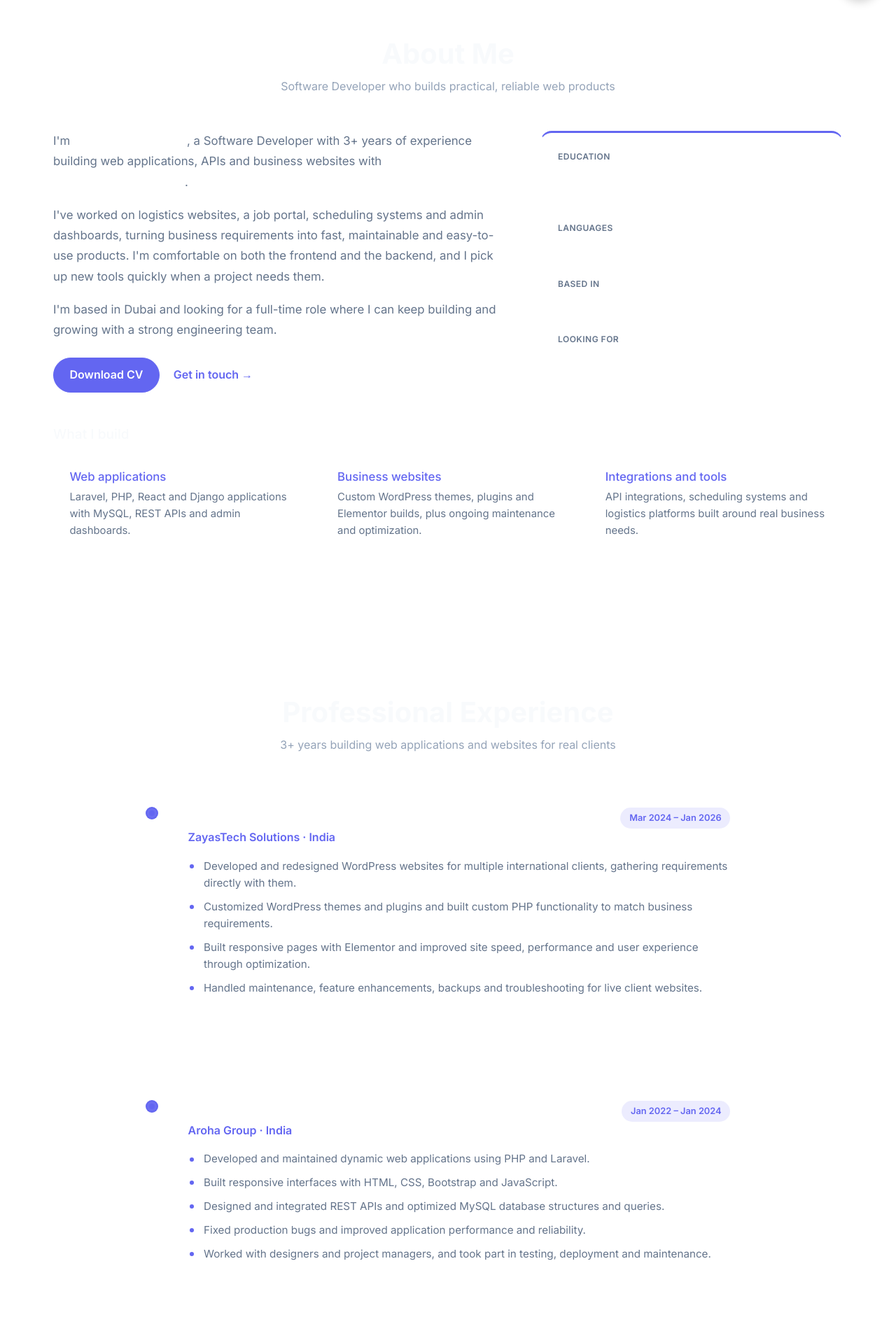
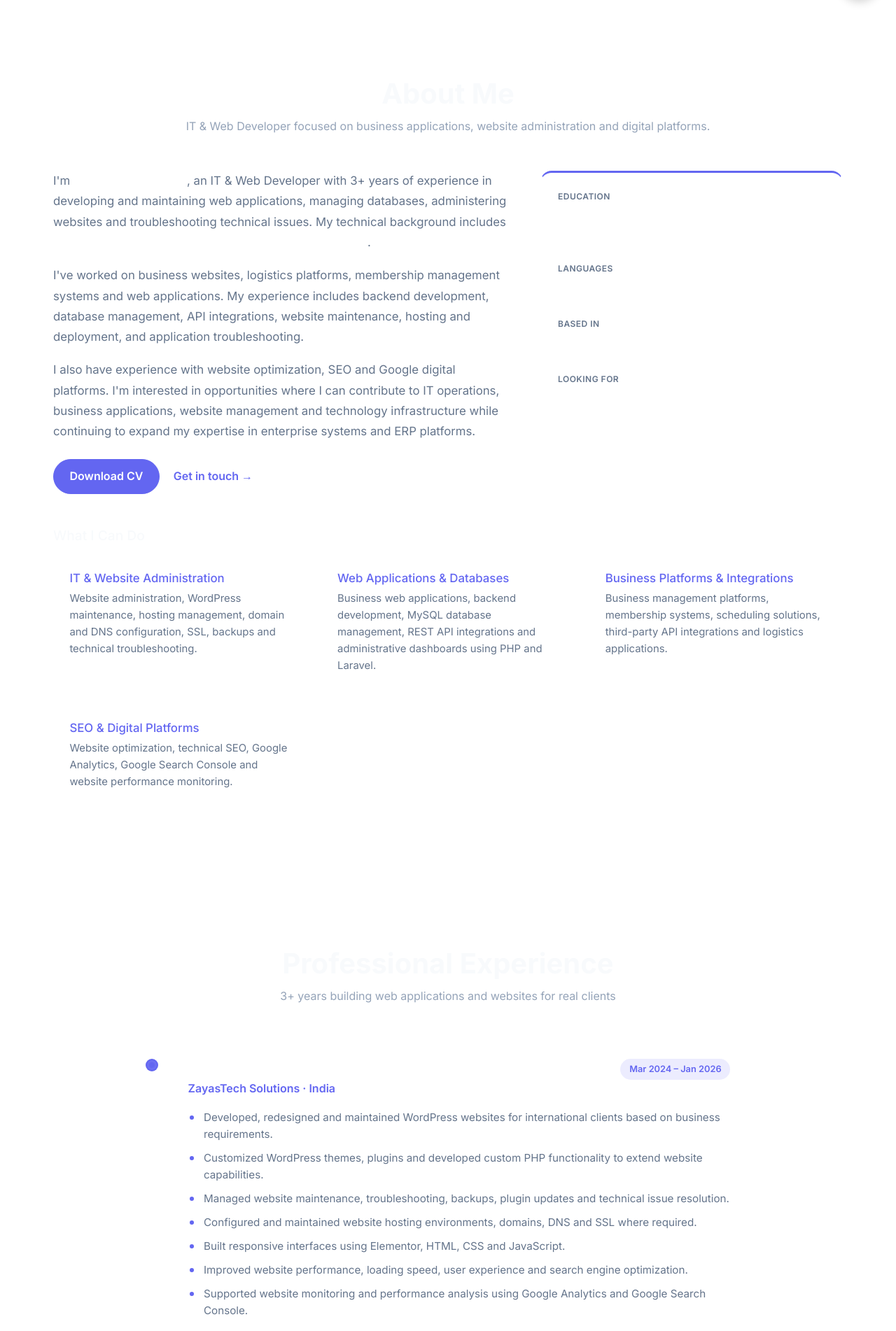
Before and after one commit to zeeyan23/my_portflio, a React (Vite) app: page / in a window 1280 px wide. Shown: the part 778-2680 px from the top of the page at 70% size. Built offline with nearby package versions, Linux system fonts and the light colour scheme.

Commit message:
improved contents

```diff
--- a/src/components/About.jsx
+++ b/src/components/About.jsx
@@ -1,16 +1,20 @@
+
 const services = [
   {
-    title: "Web applications",
-    text: "Laravel, PHP, React and Django applications with MySQL, REST APIs and admin dashboards.",
+    title: "IT & Website Administration",
+    text: "Website administration, WordPress maintenance, hosting management, domain and DNS configuration, SSL, backups and technical troubleshooting.",
   },
   {
-    title: "Business websites",
-    text: "Custom WordPress themes, plugins and Elementor builds, plus ongoing maintenance and optimization.",
+    title: "Web Applications & Databases",
+    text: "Business web applications, backend development, MySQL database management, REST API integrations and administrative dashboards using PHP and Laravel.",
   },
   {
-    title: "Integrations and tools",
-    text: "API integrations, scheduling systems and logistics platforms built around real business needs.",
-    // FILL: only keep "scheduling" and "logistics" if you built them
+    title: "Business Platforms & Integrations",
+    text: "Business management platforms, membership systems, scheduling solutions, third-party API integrations and logistics applications.",
+  },
+  {
+    title: "SEO & Digital Platforms",
+    text: "Website optimization, technical SEO, Google Analytics, Google Search Console and website performance monitoring.",
   },
 ];
 
@@ -21,7 +25,10 @@ const details = [
   },
   { label: "Languages", value: "English, Hindi, Urdu, Kannada" },
   { label: "Based in", value: "Dubai, UAE" },
-  { label: "Looking for", value: "Full-time Software Developer roles in the UAE" },
+  {
+    label: "Looking for",
+    value: "IT Administrator, ERP Support & Web Developer roles",
+  },
 ];
 
 function About() {
@@ -30,35 +37,51 @@ function About() {
       <div className="container">
         <div className="section-title">
           <h2 id="about-heading">About Me</h2>
-          <p>Software Developer who builds practical, reliable web products</p>
+          <p>
+            IT & Web Developer focused on business applications,
+            website administration and digital platforms.
+          </p>
         </div>
 
         <div className="about-layout">
           <div className="about-story">
             <p>
-              I'm <strong className="text-white">Mohammad Zeeyan</strong>, a Software Developer with
-              3+ years of experience building web applications, APIs and
-              business websites with{" "}
-              <strong className="text-white">Laravel, PHP, React, WordPress and MySQL</strong>.
+              I'm <strong className="text-white">Mohammad Zeeyan</strong>,
+              an IT & Web Developer with 3+ years of experience in
+              developing and maintaining web applications, managing
+              databases, administering websites and troubleshooting
+              technical issues. My technical background includes{" "}
+              <strong className="text-white">
+                PHP, Laravel, WordPress, MySQL, React and REST APIs
+              </strong>.
             </p>
 
             <p>
-              I've worked on logistics websites, a job portal, scheduling
-              systems and admin dashboards, turning business requirements into
-              fast, maintainable and easy-to-use products. I'm comfortable on
-              both the frontend and the backend, and I pick up new tools
-              quickly when a project needs them.
+              I've worked on business websites, logistics platforms,
+              membership management systems and web applications.
+              My experience includes backend development, database
+              management, API integrations, website maintenance,
+              hosting and deployment, and application troubleshooting.
             </p>
 
             <p>
-              I'm based in Dubai and looking for a full-time role where I can
-              keep building and growing with a strong engineering team.
+              I also have experience with website optimization,
+              SEO and Google digital platforms. I'm interested in
+              opportunities where I can contribute to IT operations,
+              business applications, website management and
+              technology infrastructure while continuing to expand
+              my expertise in enterprise systems and ERP platforms.
             </p>
 
             <div className="about-actions">
-              <a href="/Mohammad_Zeeyan_Full_Stack_Developer_CV.pdf" className="about-btn" download>
+              <a
+                href="/Mohammad_Zeeyan_IT_ERP_Administrator_CV.pdf"
+                className="about-btn"
+                download
+              >
                 Download CV
               </a>
+
               <a href="#contact" className="about-link">
                 Get in touch →
               </a>
@@ -77,7 +100,8 @@ function About() {
           </aside>
         </div>
 
-        <h3 className="about-subtitle">What I build</h3>
+        <h3 className="about-subtitle">What I Can Do</h3>
+
         <div className="about-services">
           {services.map((service) => (
             <article className="about-service" key={service.title}>
--- a/src/components/Experience.jsx
+++ b/src/components/Experience.jsx
@@ -1,3 +1,4 @@
+
 const experience = [
   {
     title: "Web Developer",
@@ -6,14 +7,24 @@ const experience = [
     start: { label: "Mar 2024", iso: "2024-03" },
     end: { label: "Jan 2026", iso: "2026-01" },
     highlights: [
-      "Developed and redesigned WordPress websites for multiple international clients, gathering requirements directly with them.",
-      "Customized WordPress themes and plugins and built custom PHP functionality to match business requirements.",
-      "Built responsive pages with Elementor and improved site speed, performance and user experience through optimization.",
-      "Handled maintenance, feature enhancements, backups and troubleshooting for live client websites.",
-      // Add a measurable result here if you have one, for example:
-      // "Improved page load time on X sites from A s to B s"
+      "Developed, redesigned and maintained WordPress websites for international clients based on business requirements.",
+      "Customized WordPress themes, plugins and developed custom PHP functionality to extend website capabilities.",
+      "Managed website maintenance, troubleshooting, backups, plugin updates and technical issue resolution.",
+      "Configured and maintained website hosting environments, domains, DNS and SSL where required.",
+      "Built responsive interfaces using Elementor, HTML, CSS and JavaScript.",
+      "Improved website performance, loading speed, user experience and search engine optimization.",
+      "Supported website monitoring and performance analysis using Google Analytics and Google Search Console."
     ],
-    technologies: ["WordPress", "PHP", "Elementor", "JavaScript", "HTML", "CSS"],
+    technologies: [
+      "WordPress",
+      "PHP",
+      "Elementor",
+      "JavaScript",
+      "HTML",
+      "CSS",
+      "SEO",
+      "Google Analytics"
+    ],
   },
   {
     title: "Software Developer",
@@ -22,16 +33,27 @@ const experience = [
     start: { label: "Jan 2022", iso: "2022-01" },
     end: { label: "Jan 2024", iso: "2024-01" },
     highlights: [
-      "Developed and maintained dynamic web applications using PHP and Laravel.",
-      "Built responsive interfaces with HTML, CSS, Bootstrap and JavaScript.",
-      "Designed and integrated REST APIs and optimized MySQL database structures and queries.",
-      "Fixed production bugs and improved application performance and reliability.",
-      "Worked with designers and project managers, and took part in testing, deployment and maintenance.",
-      // Add a measurable result here if you have one
+      "Developed and maintained business web applications using PHP and Laravel.",
+      "Designed, managed and optimized MySQL databases, database structures and queries.",
+      "Developed and integrated REST APIs for communication between application components and external services.",
+      "Implemented authentication, user management and application-level access controls.",
+      "Troubleshot application errors, resolved production issues and improved system performance and reliability.",
+      "Developed responsive user interfaces using HTML, CSS, Bootstrap and JavaScript.",
+      "Participated in application testing, deployment, maintenance and ongoing technical support."
     ],
-    technologies: ["PHP", "Laravel", "MySQL", "JavaScript", "Bootstrap", "REST APIs"],
+    technologies: [
+      "PHP",
+      "Laravel",
+      "MySQL",
+      "JavaScript",
+      "Bootstrap",
+      "REST APIs",
+      "HTML",
+      "CSS"
+    ],
   },
 ];
+
 
 function Experience() {
   return (
--- a/src/components/Skills.jsx
+++ b/src/components/Skills.jsx
@@ -1,19 +1,34 @@
-// core: true = skills you use confidently day to day (highlighted)
+
 const skillGroups = [
   {
-    title: "Backend",
+    title: "IT & Website Administration",
+    skills: [
+      { name: "WordPress Administration", core: true },
+      { name: "Website Maintenance", core: true },
+      { name: "Hosting & Deployment", core: true },
+      { name: "Domain & DNS Management", core: true },
+      { name: "SSL Configuration", core: true },
+      { name: "Website Backups" },
+      { name: "Technical Troubleshooting", core: true },
+    ],
+  },
+  {
+    title: "Backend & Database Management",
     skills: [
       { name: "PHP", core: true },
       { name: "Laravel", core: true },
+      { name: "MySQL", core: true },
       { name: "REST APIs", core: true },
-      { name: "Django", core: true },
+      { name: "Database Management", core: true },
+      { name: "Authentication & Access Control", core: true },
+      { name: "Django" },
     ],
   },
   {
-    title: "Frontend",
+    title: "Frontend Development",
     skills: [
+      { name: "JavaScript", core: true },
       { name: "React.js", core: true },
-      { name: "JavaScript", core: true },
       { name: "HTML5", core: true },
       { name: "CSS3", core: true },
       { name: "Bootstrap", core: true },
@@ -21,23 +36,19 @@ const skillGroups = [
     ],
   },
   {
-    title: "WordPress",
+    title: "SEO & Digital Platforms",
     skills: [
-      { name: "WordPress", core: true },
-      { name: "Custom themes & plugins", core: true },
-      { name: "Elementor", core: true },
+      { name: "Google Analytics", core: true },
+      { name: "Google Search Console", core: true },
+      { name: "Technical SEO", core: true },
+      { name: "Website Performance Optimization", core: true },
+      { name: "Sitemap Management" },
     ],
   },
   {
-    title: "Database & Tools",
+    title: "Development Tools & Familiar Technologies",
     skills: [
-      { name: "MySQL", core: true },
       { name: "Git", core: true },
-    ],
-  },
-  {
-    title: "Familiar with",
-    skills: [
       { name: "TypeScript" },
       { name: "Node.js" },
       { name: "Express.js" },
@@ -54,7 +65,10 @@ function Skills() {
       <div className="container">
         <div className="section-title">
           <h2 id="skills-heading">Technical Skills</h2>
-          <p>Technologies and tools I use to build web applications and websites</p>
+          <p>
+            Technical expertise across web development, website
+            administration, databases, hosting, and digital platforms.
+          </p>
         </div>
 
         <div className="skills-legend" aria-hidden="true">
--- a/src/data/projects.js
+++ b/src/data/projects.js
@@ -1,18 +1,19 @@
+
 const projects = [
-
   {
     title: "FreightConnect",
-    category: "Business Website",
+    category: "Business Management System",
     type: "Client Project",
     role: "Full Stack Developer",
     description:
-      "Designed and developed a modern, responsive website for FreightConnect, a global B2B trade and logistics network connecting freight forwarders, traders, and businesses to create new business opportunities.",
+      "Developed and maintained a Laravel-based B2B trade and logistics platform connecting freight forwarders, traders, and businesses. Worked on backend systems, database operations, member registration workflows, and third-party integrations.",
     highlights: [
-      "Developed a responsive website using Laravel, HTML, CSS, JavaScript, and Bootstrap.",
-      "Created interactive sections with scroll-driven animations and custom visual effects.",
-      "Built membership, benefits, pricing, FAQ, and contact sections to improve user engagement.",
-      "Implemented a modern UI focused on connecting global trade and logistics professionals.",
-      "Optimized layouts and animations for a smooth experience across desktop, tablet, and mobile devices."
+      "Developed responsive website interfaces and backend functionality using Laravel, PHP, JavaScript, Bootstrap, and MySQL.",
+      "Implemented trader and freight forwarding member registration and application management workflows.",
+      "Designed and maintained MySQL database structures and managed database schema changes through Laravel migrations.",
+      "Implemented document uploads, email notifications, and business registration data management.",
+      "Integrated Google Sheets API to synchronize member registration information with external spreadsheets.",
+      "Handled application deployment, configuration, troubleshooting, and ongoing maintenance."
     ],
     technologies: [
       "Laravel",
@@ -21,76 +22,78 @@ const projects = [
       "HTML5",
       "CSS3",
       "Bootstrap",
-      "MySQL"
+      "MySQL",
+      "Google Sheets API"
     ],
     link: "https://freightconnect.info/"
   },
 
-
   {
     title: "Pacificmanpower",
-    category: "Job Portal",
-    type: "Client project",
-    role: "Backend Developer",
+    category: "Recruitment Management Platform",
+    type: "Client Project",
+    role: "Web Developer",
     description:
-      "Recruitment portal where candidates browse open positions and apply online.",
+      "Worked on a recruitment platform that allows candidates to browse available job opportunities and submit online applications.",
     highlights: [
-      "Built the job listing and online application flow in React.js.",
-      "Connected the frontend to Django backend services.", // keep only if true
-      "Admin panel, filters, email alerts, number of listings",
+      "Worked on the development of job listing and online application functionality.",
+      "Used React.js for frontend development and Django for backend services.",
+      "Developed application interfaces to support recruitment-related workflows."
     ],
-    technologies: ["React.js", "Django"],
-    link: "https://www.pacificmanpower.com.pg/",
+    technologies: [
+      "React.js",
+      "Django"
+    ],
+    link: "https://www.pacificmanpower.com.pg/"
   },
 
   {
     title: "Limamar",
-    category: "Logistics Website",
-    type: "Client project", // FILL
+    category: "Corporate Logistics Website",
+    type: "Client Project",
     role: "WordPress Developer",
     description:
-      "Corporate website for a logistics company offering air and sea freight and tailored supply-chain solutions.",
+      "Developed and customized a corporate WordPress website for a logistics company providing air freight, sea freight, and supply-chain solutions.",
     highlights: [
-      "Customized WordPress functionality with PHP to match the company's service requirements.",
-      "Implemented interactive data tables with DataTables for FILL: what data (rates, schedules, shipments).",
-      "page speed score, number of service pages, SEO or usability improvement",
+      "Customized WordPress themes and functionality using PHP to meet business requirements.",
+      "Implemented interactive data tables using DataTables.",
+      "Developed responsive website layouts and improved usability across different devices.",
+      "Performed website maintenance, functionality updates, and technical troubleshooting."
     ],
-    technologies: ["WordPress", "PHP", "DataTables"],
-    link: "https://www.limamar.com/",
+    technologies: [
+      "WordPress",
+      "PHP",
+      "DataTables",
+      "JavaScript",
+      "HTML",
+      "CSS"
+    ],
+    link: "https://www.limamar.com/"
   },
 
   {
     title: "Aroha Group",
-    category: "Business Website",
-    type: "Company website", // built during your role at Aroha Group
-    year: "2022", // FILL
-    role: "Wordpress Developer",
+    category: "Corporate Website",
+    type: "Company Website",
+    year: "2022",
+    role: "WordPress Developer",
     description:
-      "Website for a software and digital solutions company presenting its services and capabilities to potential clients.",
+      "Developed and customized a corporate website for a software and digital solutions company to showcase its services and business capabilities.",
     highlights: [
-      "Developed and customized the site on WordPress and PHP based on business requirements.",
-      "Implemented responsive layouts for desktop, tablet and mobile.",
-      "Sections or pages built, load time, lead form added",
+      "Developed and customized WordPress website functionality using PHP.",
+      "Created responsive website layouts for desktop, tablet, and mobile devices.",
+      "Customized website sections and page layouts according to business requirements.",
+      "Handled website updates, maintenance, and frontend improvements."
     ],
-    technologies: ["WordPress", "PHP"],
-    link: "https://arohagroup.com/",
-  },
-
-  {
-    title: "ZayasTech Solutions",
-    category: "Software Company Website",
-    type: "Company website", // built during your role at ZayasTech
-    role: "Web Developer",
-    description:
-      "Company website presenting software development, mobile app, web and SEO services.",
-    highlights: [
-      "Built frontend components with HTML and CSS.",
-      "Implemented backend functionality with Node.js and Express.js.", // keep only if true
-      "Contact or enquiry form, API, email handling, SEO setup",
+    technologies: [
+      "WordPress",
+      "PHP",
+      "HTML",
+      "CSS",
+      "JavaScript"
     ],
-    technologies: ["Node.js", "Express.js", "HTML & CSS"],
-    link: "https://www.zayastechsolutions.com/",
-  },
+    link: "https://arohagroup.com/"
+  }
 ];
 
 export default projects;
```
Also changed, not shown: src/components/Hero.jsx (+11 -7 lines).
